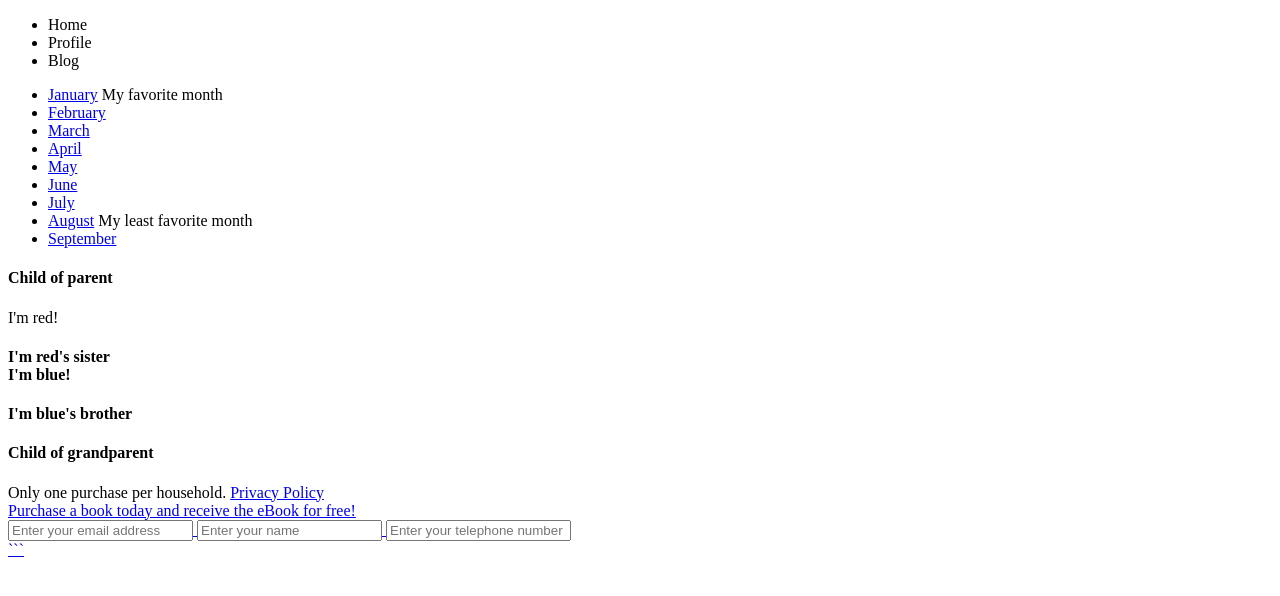
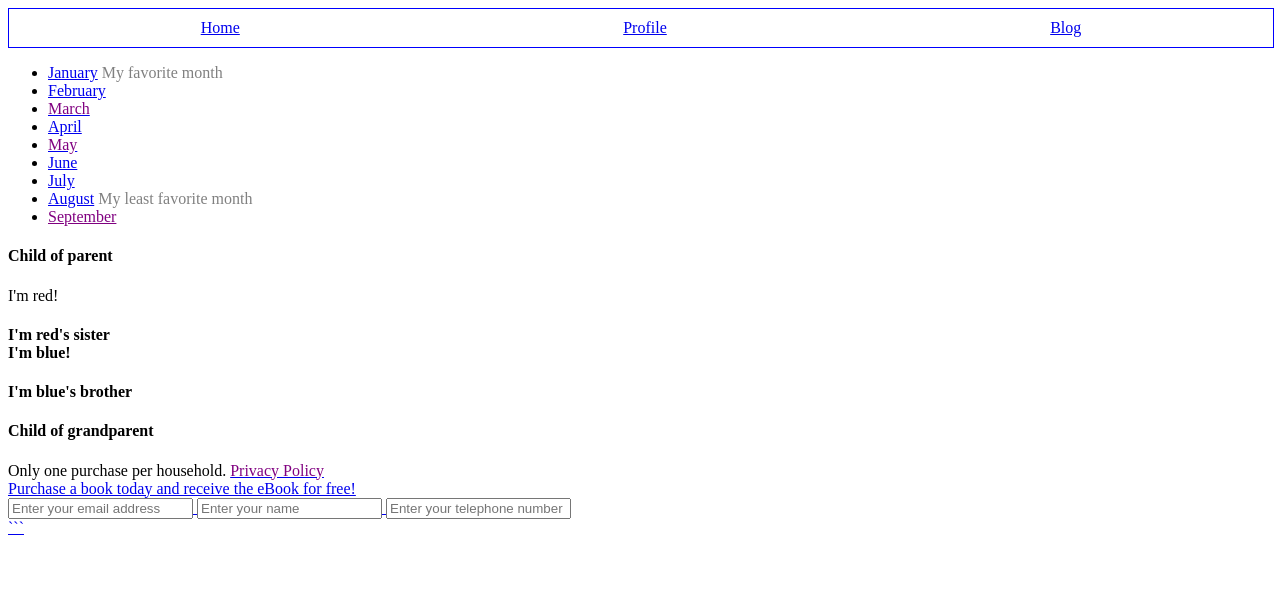
Before and after one commit to bryanhmiller/SW_CSS_RELATIONSHIP_SELECTORS, a plain HTML site: page index.html in a window 1280 px wide. Drawn offline with Linux system fonts and the light colour scheme.

Commit message:
Changed index.html nav ul to divs so that flex box would work, also added 2-4 items to main.css

````diff
--- a/index.html
+++ b/index.html
@@ -2,6 +2,7 @@
 <html>
 <head>
   <title>Selectors and relationships</title>
+  <link rel="stylesheet" type="text/css" href="/main.css"></li>
 </head>
 <body>
 <!-- # Selectors and relationships
@@ -21,11 +22,12 @@ touch selectors.css
 ```html
  -->
     <header>
-      <ul>
-        <li>Home</li>
-        <li>Profile</li>
-        <li>Blog</li>
-      </ul>
+    <!-- Changed from ul to divs so that flexbox would work -->
+      <!-- <ul> -->
+        <div><a href="#">Home</a></div>
+        <div><a href="#">Profile</a></div>
+        <div><a href="#">Blog</a></div>
+      <!-- </ul> -->
     </header>
 
     <section>
--- a/main.css
+++ b/main.css
@@ -4,16 +4,39 @@ Paste the code below into your HTML document.
 
 1. The header element should have a 1px border. Color, you pick.
 */
+body {
+	display: flex-wrap;
+}
+
 header {
 	border: 1px solid blue;
 }
 /*2. Convert the ul in the navigation element into a series of horizontal links with # as
 	 the href value, without bullets, and have some space between them horizontally.*/
+/*3. Ensure that the navigation is semantically marked as such (i.e. wrap it in the correct
+HTML tag).*/
+
+header {
+	width: 100%;
+	display: inline-flex;
+	justify-content: space-around;
+	padding-top: 10px;
+	padding-bottom: 10px;
+	text-decoration: none; /*does not work*/
+}
+/*4. Any text in an element with class "disabled" should be colored grey, unless it is inside an
+   anchor tag. If inside an anchor, it should be colored purple.*/
+
+.disabled {
+	color: gray;
+}
+
+a.disabled, a .disabled{
+	color: purple;
+}
 
 
-/*3. Ensure that the navigation is semantically marked as such (i.e. wrap it in the correct HTML tag).
-4. Any text in an element with class "disabled" should be colored grey, unless it is inside an anchor tag. If inside an anchor, it should be colored purple.
-5. Any text inside an element with a class of "active" should be colored yellow.
+/*5. Any text inside an element with a class of "active" should be colored yellow.
 6. Section elements should be contained within an article element.
 7. There are two missing closing tags in this document. Make sure you add them back in.
 8. Make the `"I'm red"` text colored red
````
